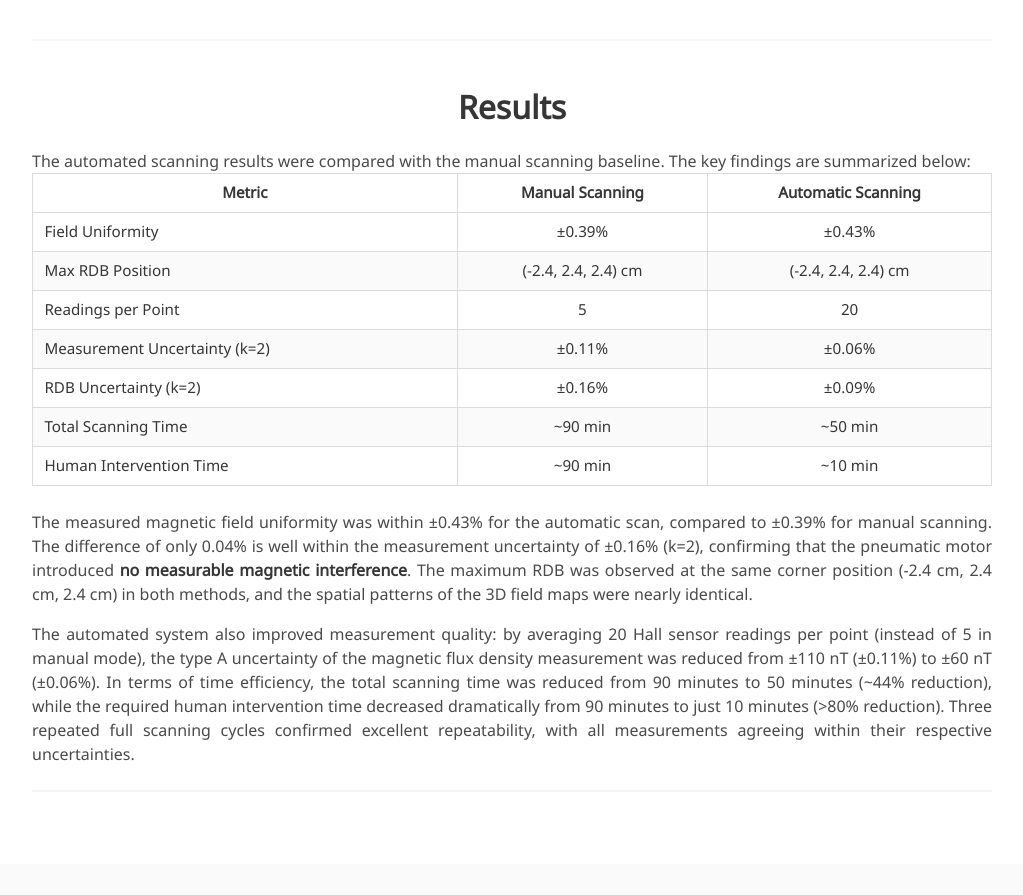
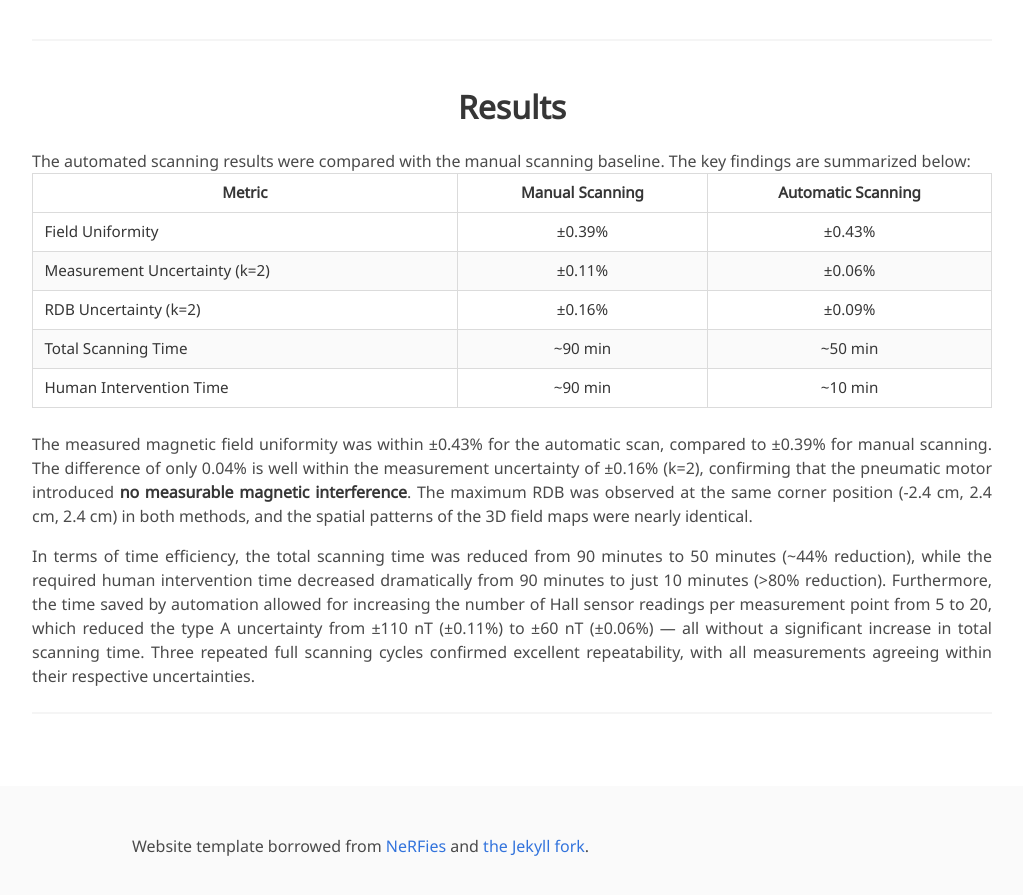
Before and after one commit to imyoungchae/nonmagnetic-stepper-motor, a Jekyll site: the page built from index.md, in a window 1280 px wide and 900 px high, scrolled down 5345 px. Shown: the top 895 px of the window, without its empty margins (128-1151 px from the left). Built offline with Jekyll 4.4.1, drawn with Linux system fonts in a browser that asks for light colours; some web fonts are replaced.

Commit message:
Update index.md

```diff
--- a/index.md
+++ b/index.md
@@ -223,16 +223,6 @@ function switchFigTab(target) {
         <td style="text-align: center;">±0.43%</td>
       </tr>
       <tr>
-        <td>Max RDB Position</td>
-        <td style="text-align: center;">(-2.4, 2.4, 2.4) cm</td>
-        <td style="text-align: center;">(-2.4, 2.4, 2.4) cm</td>
-      </tr>
-      <tr>
-        <td>Readings per Point</td>
-        <td style="text-align: center;">5</td>
-        <td style="text-align: center;">20</td>
-      </tr>
-      <tr>
         <td>Measurement Uncertainty (k=2)</td>
         <td style="text-align: center;">±0.11%</td>
         <td style="text-align: center;">±0.06%</td>
@@ -262,7 +252,7 @@ function switchFigTab(target) {
       The measured magnetic field uniformity was within ±0.43% for the automatic scan, compared to ±0.39% for manual scanning. The difference of only 0.04% is well within the measurement uncertainty of ±0.16% (k=2), confirming that the pneumatic motor introduced <strong>no measurable magnetic interference</strong>. The maximum RDB was observed at the same corner position (-2.4 cm, 2.4 cm, 2.4 cm) in both methods, and the spatial patterns of the 3D field maps were nearly identical.
     </p>
     <p>
-      The automated system also improved measurement quality: by averaging 20 Hall sensor readings per point (instead of 5 in manual mode), the type A uncertainty of the magnetic flux density measurement was reduced from ±110 nT (±0.11%) to ±60 nT (±0.06%). In terms of time efficiency, the total scanning time was reduced from 90 minutes to 50 minutes (~44% reduction), while the required human intervention time decreased dramatically from 90 minutes to just 10 minutes (>80% reduction). Three repeated full scanning cycles confirmed excellent repeatability, with all measurements agreeing within their respective uncertainties.
+      In terms of time efficiency, the total scanning time was reduced from 90 minutes to 50 minutes (~44% reduction), while the required human intervention time decreased dramatically from 90 minutes to just 10 minutes (>80% reduction). Furthermore, the time saved by automation allowed for increasing the number of Hall sensor readings per measurement point from 5 to 20, which reduced the type A uncertainty from ±110 nT (±0.11%) to ±60 nT (±0.06%) — all without a significant increase in total scanning time. Three repeated full scanning cycles confirmed excellent repeatability, with all measurements agreeing within their respective uncertainties.
     </p>
   </div>
 </div>
```
